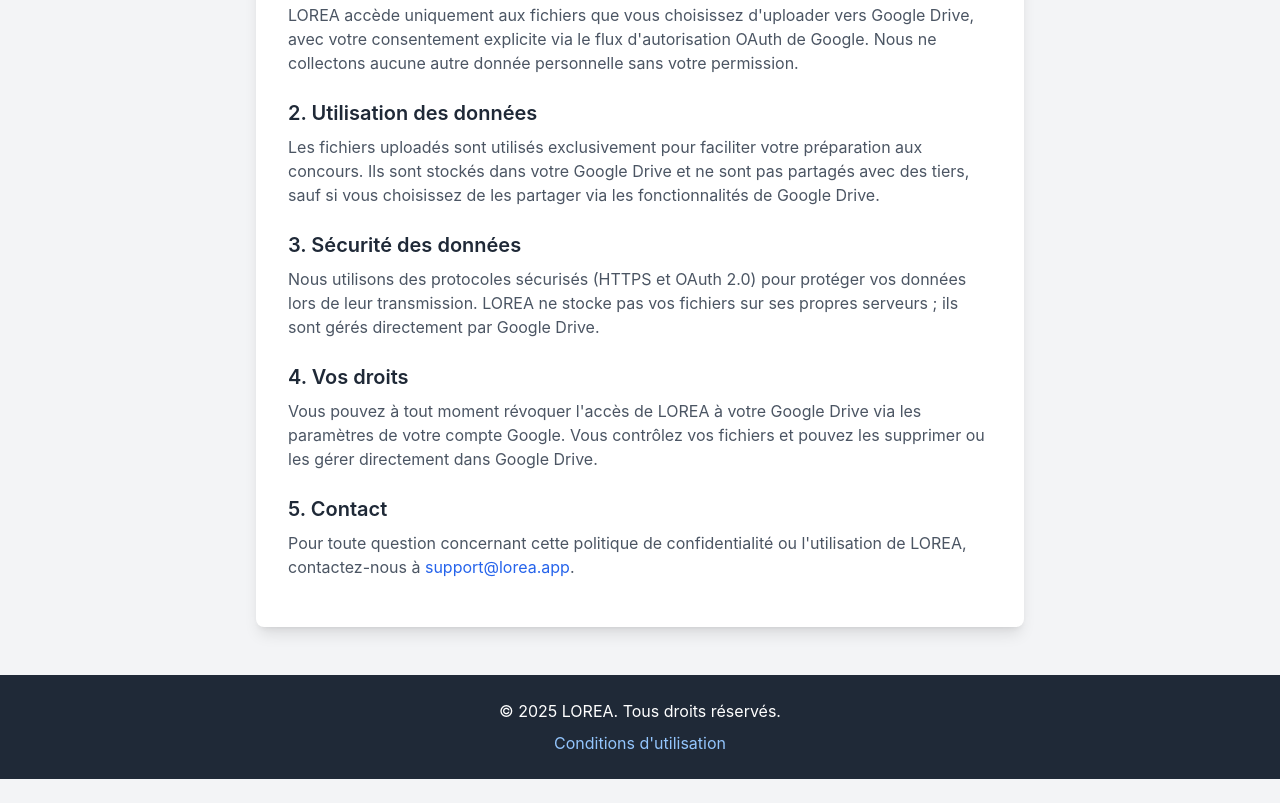
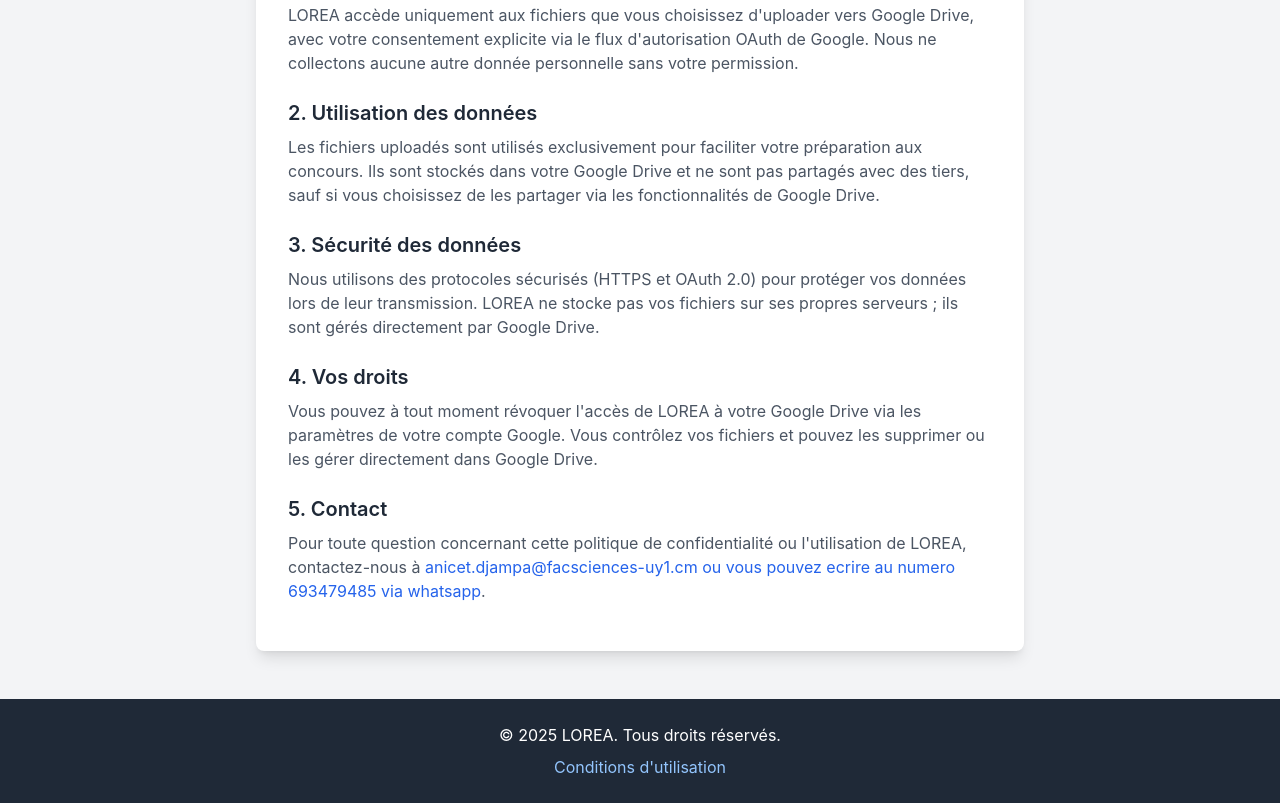
Before and after one commit to djampa123/lorea-privacy, a plain HTML site: page index.html in a window 1280 px wide. Shown: the part 433-1236 px from the top of the page. Before the commit the page ends 1212 px from the top, so only its background shows below. Drawn offline with nearby package versions, Linux system fonts and the light colour scheme.

Commit message:
e index.html

```diff
--- a/index.html
+++ b/index.html
@@ -55,7 +55,7 @@
 
             <h3 class="text-xl font-semibold text-gray-800 mt-6 mb-2">5. Contact</h3>
             <p class="text-gray-600 mb-4">
-                Pour toute question concernant cette politique de confidentialité ou l'utilisation de LOREA, contactez-nous à <a href="mailto:support@lorea.app" class="text-blue-600 hover:underline">support@lorea.app</a>.
+                Pour toute question concernant cette politique de confidentialité ou l'utilisation de LOREA, contactez-nous à <a href="mailto:support@lorea.app" class="text-blue-600 hover:underline">anicet.djampa@facsciences-uy1.cm ou vous pouvez ecrire au numero 693479485 via whatsapp</a>.
             </p>
         </section>
     </main>
```
